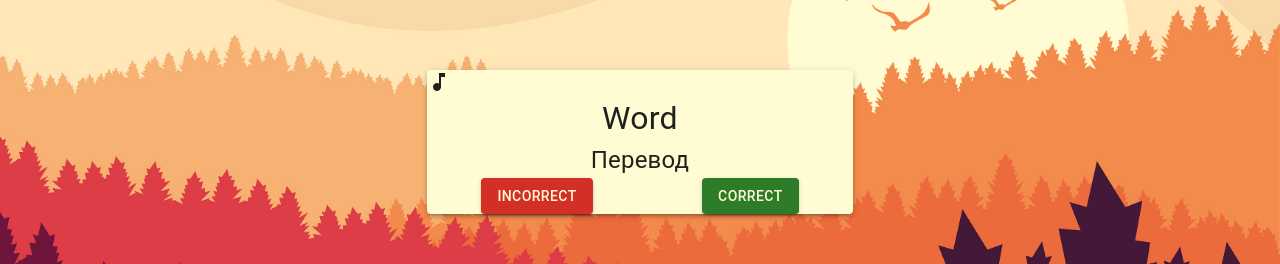
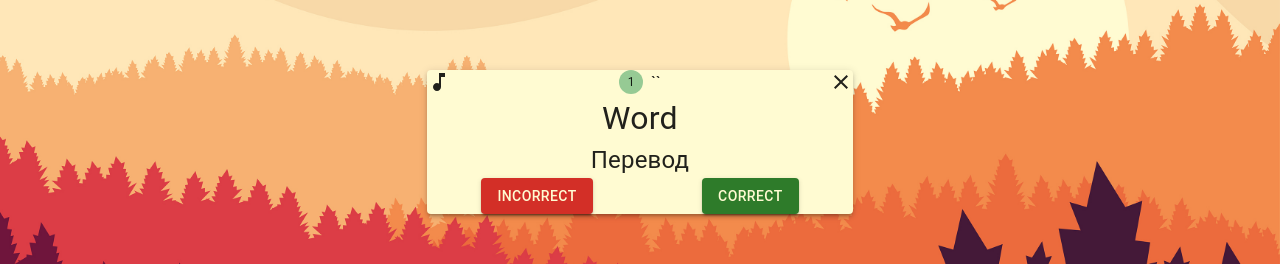
Before and after one commit to romasho/rslang, a React (Create React App) app: page /sprint in a window 1280 px wide. Both pictures are taken after a click on the button "START GAME". Shown: the part 290-554 px from the top of the page. Built offline with nearby package versions, Linux system fonts and the light colour scheme.

Commit message:
refactor: move game dialog into separate component

```diff
--- /dev/null
+++ b/src/components/GameDialog/index.tsx
@@ -0,0 +1,28 @@
+import { Grid, Typography, Button, Paper, Stepper, Step, StepLabel } from '@mui/material';
+import MusicNoteIcon from '@mui/icons-material/MusicNote';
+import CloseIcon from '@mui/icons-material/Close';
+import React from 'react';
+
+function GameDialog() {
+  return (
+    <Grid container component={Paper} elevation={3} flexDirection='column' alignItems='center'>
+      <Grid container justifyContent='space-between'>
+        <MusicNoteIcon />
+        <Stepper>
+          <Step>
+            <StepLabel>``</StepLabel>
+          </Step>
+        </Stepper>
+        <CloseIcon />
+      </Grid>
+      <Typography fontSize={32}>Word</Typography>
+      <Typography fontSize={24}>Перевод</Typography>
+      <Grid container justifyContent='space-around'>
+        <Button variant="contained" color='error'>Incorrect</Button>
+        <Button variant="contained" color='success'>Correct</Button>
+      </Grid>
+    </Grid>
+  )
+}
+
+export default GameDialog;
--- a/src/components/Pages/Sprint/index.tsx
+++ b/src/components/Pages/Sprint/index.tsx
@@ -1,7 +1,7 @@
-import { Grid, Typography, Button, Paper } from '@mui/material';
-import MusicNoteIcon from '@mui/icons-material/MusicNote';
+import { Grid, Typography, Button } from '@mui/material';
 import React from 'react';
 import DifficultySelector from '../../DifficultySelector';
+import GameDialog from '../../GameDialog';
 
 function Sprint() {
   const [selectedValue, setSelectedValue] = React.useState('1');
@@ -27,19 +27,7 @@ function Sprint() {
       {gameStarted?
         <Grid container justifyContent='center' alignItems='center'>
           <Grid item xs={12} sm={6} md={4}>
-
-            <Grid container component={Paper} elevation={3} flexDirection='column' alignItems='center'>
-              <Grid container justifyContent='space-between'>
-                <MusicNoteIcon />
-              </Grid>
-              <Typography fontSize={32}>Word</Typography>
-              <Typography fontSize={24}>Перевод</Typography>
-              <Grid container justifyContent='space-around'>
-                <Button variant="contained" color='error'>Incorrect</Button>
-                <Button variant="contained" color='success'>Correct</Button>
-              </Grid>
-            </Grid>
-
+            <GameDialog />
           </Grid>
 
         </Grid>
```
